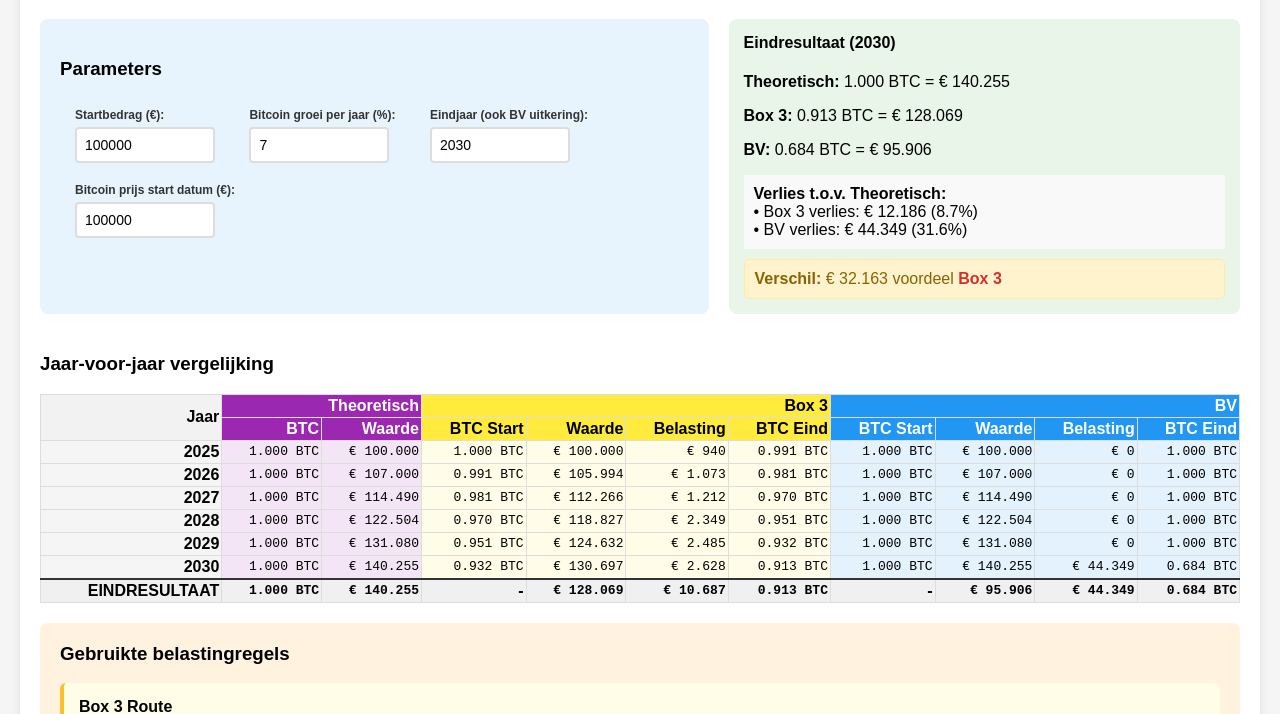
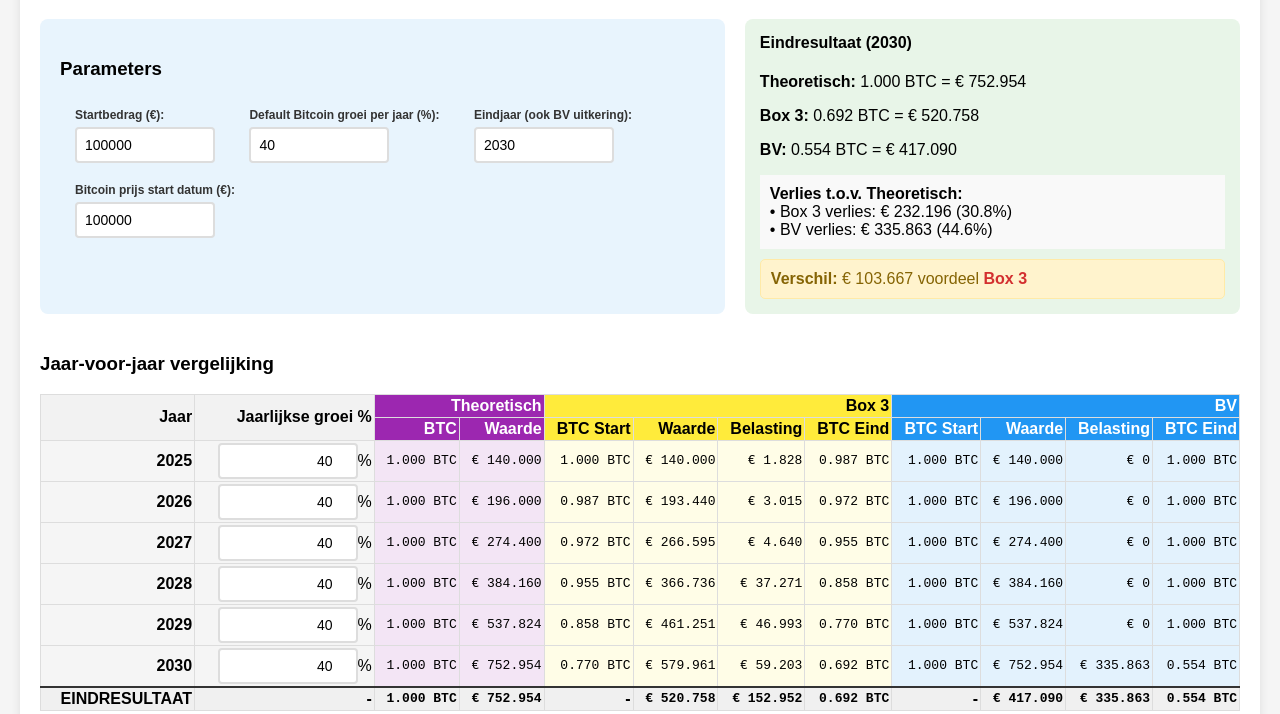
Before and after one commit to DjuriSchiffer/box3-bv-calculator, a plain HTML site: page index.html in a window 1280 px wide. Shown: the part 101-815 px from the top of the page. Drawn offline with Linux system fonts and the light colour scheme.

Commit message:
make things realistic

```diff
--- a/index.html
+++ b/index.html
@@ -49,6 +49,19 @@
         input[type="number"]:focus {
             border-color: #4CAF50;
             outline: none;
+        }
+        .growth-input {
+            width: 60px;
+            padding: 4px;
+            border: 1px solid #ddd;
+            border-radius: 3px;
+            font-size: 12px;
+            text-align: right;
+        }
+        .growth-input:focus {
+            border-color: #4CAF50;
+            outline: none;
+            background-color: #f0f8ff;
         }
         .tax-rules-section {
             background: #fff3e0;
@@ -119,6 +132,10 @@
             background-color: #f2f2f2;
             font-weight: bold;
         }
+        .growth-header {
+            background-color: #f2f2f2;
+            font-weight: bold;
+        }
         .box3-header {
             background-color: #ffeb3b !important;
             color: #000;
@@ -134,6 +151,7 @@
         .box3-row { background-color: #fffde7; }
         .bv-row { background-color: #e3f2fd; }
         .theoretical-row { background-color: #f3e5f5; }
+        .growth-row { background-color: #f5f5f5; }
         .year-column {
             background-color: #f5f5f5 !important;
             font-weight: bold;
@@ -184,8 +202,8 @@
                 <input type="number" id="startAmount" value="100000" min="1000" step="1000">
             </div>
             <div class="input-group">
-                <label for="growthRate">Bitcoin groei per jaar (%):</label>
-                <input type="number" id="growthRate" value="7" min="0" step="1">
+                <label for="growthRate">Default Bitcoin groei per jaar (%):</label>
+                <input type="number" id="growthRate" value="40" min="-99" max="200" step="1">
             </div>
             <div class="input-group">
                 <label for="endYear">Eindjaar (ook BV uitkering):</label>
@@ -240,7 +258,8 @@
                     <div class="tax-period">
                         <strong>Vennootschapsbelasting:</strong>
                         <ul class="tax-list">
-                            <li>Tarief: <strong>19%</strong> tot €200.000, <strong>25,8%</strong> daarboven</li>
+                            <li>Tarief: <strong>19%</strong> tot €200.000 winst</li>
+                            <li>Tarief: <strong>25,8%</strong> boven €200.000 winst</li>
                             <li>Alleen bij uitkering/verkoop (eindjaar)</li>
                         </ul>
                     </div>
@@ -262,6 +281,8 @@
     </div>
 
     <script>
+        let yearlyGrowthRates = {};
+
         function formatEuro(amount) {
             return '€ ' + Math.round(amount).toLocaleString('nl-NL');
         }
@@ -292,7 +313,7 @@
             }
         }
 
-        function calculateScenario(startAmount, growthRate, endYear, btcPrice) {
+        function calculateScenario(startAmount, defaultGrowthRate, endYear, btcPrice) {
             const startBtcAmount = startAmount / btcPrice;
             let box3BitcoinAmount = startBtcAmount;
             let bvBitcoinAmount = startBtcAmount;
@@ -300,9 +321,12 @@
             let bvTotalTax = 0;
             let previousBox3Value = startAmount;
             let tableData = [];
+            let cumulativeBtcPrice = btcPrice;
 
             for (let year = 2025; year <= endYear; year++) {
-                const currentBtcPrice = btcPrice * Math.pow(1 + growthRate, year - 2025);
+                const growthRate = (yearlyGrowthRates[year] !== undefined ? yearlyGrowthRates[year] : defaultGrowthRate) / 100;
+                cumulativeBtcPrice = cumulativeBtcPrice * (1 + growthRate);
+                const currentBtcPrice = cumulativeBtcPrice;
 
                 const theoreticalBtcAmount = startBtcAmount;
                 const theoreticalValue = theoreticalBtcAmount * currentBtcPrice;
@@ -337,7 +361,9 @@
                 }
 
                 tableData.push({
-                    year, theoreticalBtcAmount, theoreticalValue,
+                    year,
+                    growthRate: yearlyGrowthRates[year] !== undefined ? yearlyGrowthRates[year] : defaultGrowthRate,
+                    theoreticalBtcAmount, theoreticalValue,
                     box3StartBtc: box3BitcoinAmount + box3BitcoinSold,
                     box3StartValue, box3YearTax, box3EndBtc: box3BitcoinAmount,
                     bvStartBtc: bvBitcoinAmount + bvBitcoinSold,
@@ -347,7 +373,7 @@
                 previousBox3Value = box3BitcoinAmount * currentBtcPrice;
             }
 
-            const finalBtcPrice = btcPrice * Math.pow(1 + growthRate, endYear - 2025);
+            const finalBtcPrice = cumulativeBtcPrice;
             const theoreticalFinalValue = startBtcAmount * finalBtcPrice;
 
             return {
@@ -363,6 +389,7 @@
             let tableHTML = `
                 <tr>
                     <th rowspan="2">Jaar</th>
+                    <th rowspan="2" class="growth-header">Jaarlijkse groei %</th>
                     <th colspan="2" class="theoretical-header">Theoretisch</th>
                     <th colspan="4" class="box3-header">Box 3</th>
                     <th colspan="4" class="bv-header">BV</th>
@@ -385,6 +412,7 @@
                 tableHTML += `
                     <tr>
                         <td class="year-column">${row.year}</td>
+                        <td class="growth-row"><input type="number" class="growth-input" data-year="${row.year}" value="${row.growthRate}" step="1" min="-50" max="200">%</td>
                         <td class="theoretical-row btc">${formatBTC(row.theoreticalBtcAmount)}</td>
                         <td class="theoretical-row euro">${formatEuro(row.theoreticalValue)}</td>
                         <td class="box3-row btc">${formatBTC(row.box3StartBtc)}</td>
@@ -402,6 +430,7 @@
             tableHTML += `
                 <tr class="total-row">
                     <td><strong>EINDRESULTAAT</strong></td>
+                    <td>-</td>
                     <td class="btc"><strong>${formatBTC(result.startBtcAmount)}</strong></td>
                     <td class="euro"><strong>${formatEuro(result.theoreticalFinalValue)}</strong></td>
                     <td>-</td>
@@ -416,6 +445,15 @@
             `;
 
             document.getElementById('comparisonTable').innerHTML = tableHTML;
+
+            document.querySelectorAll('.growth-input').forEach(input => {
+                input.addEventListener('change', function() {
+                    const year = parseInt(this.dataset.year);
+                    const value = parseFloat(this.value);
+                    yearlyGrowthRates[year] = value;
+                    calculateComparison();
+                });
+            });
         }
 
         function generateSummary(result, endYear, startAmount, btcPrice) {
@@ -442,15 +480,9 @@
             `;
         }
 
-
-
-
-
-
-
         function calculateComparison() {
             const startAmount = parseFloat(document.getElementById('startAmount').value);
-            const growthRate = parseFloat(document.getElementById('growthRate').value) / 100;
+            const growthRate = parseFloat(document.getElementById('growthRate').value);
             const endYear = parseInt(document.getElementById('endYear').value);
             const btcPrice = parseFloat(document.getElementById('btcPrice').value);
 
@@ -460,10 +492,15 @@
             generateSummary(result, endYear, startAmount, btcPrice);
         }
 
-        // Event listeners
         document.getElementById('startAmount').addEventListener('input', calculateComparison);
-        document.getElementById('growthRate').addEventListener('input', calculateComparison);
-        document.getElementById('endYear').addEventListener('input', calculateComparison);
+        document.getElementById('growthRate').addEventListener('input', () => {
+            yearlyGrowthRates = {};
+            calculateComparison();
+        });
+        document.getElementById('endYear').addEventListener('input', () => {
+            yearlyGrowthRates = {};
+            calculateComparison();
+        });
         document.getElementById('btcPrice').addEventListener('input', calculateComparison);
 
         calculateComparison();
```
